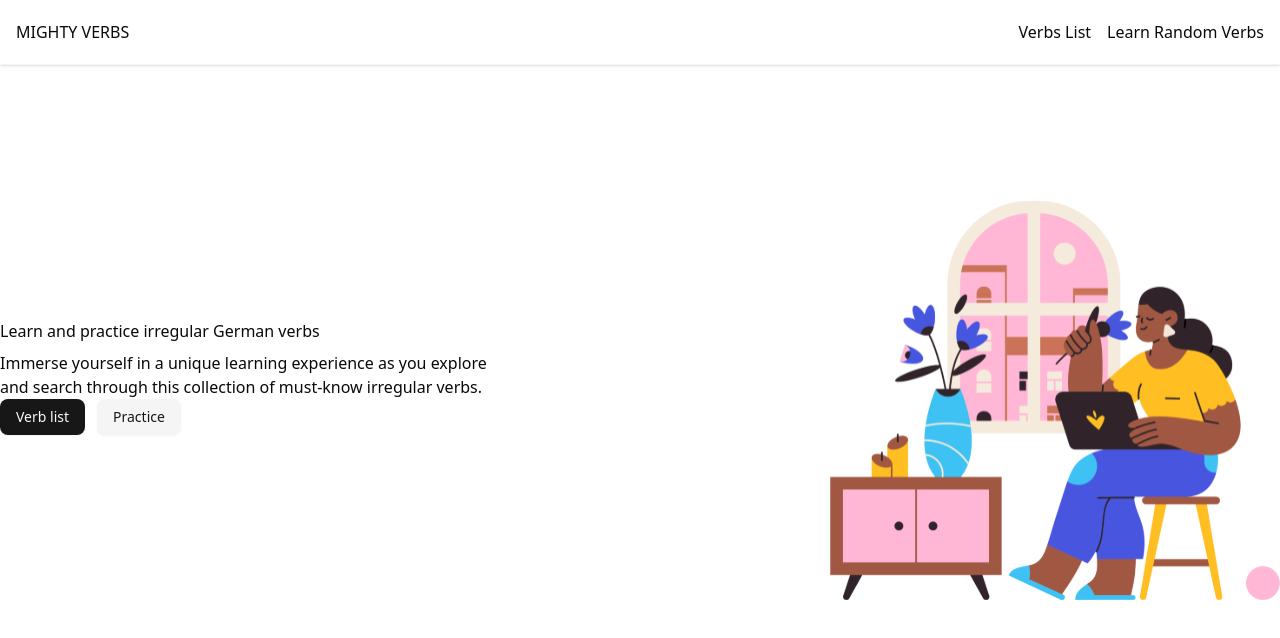
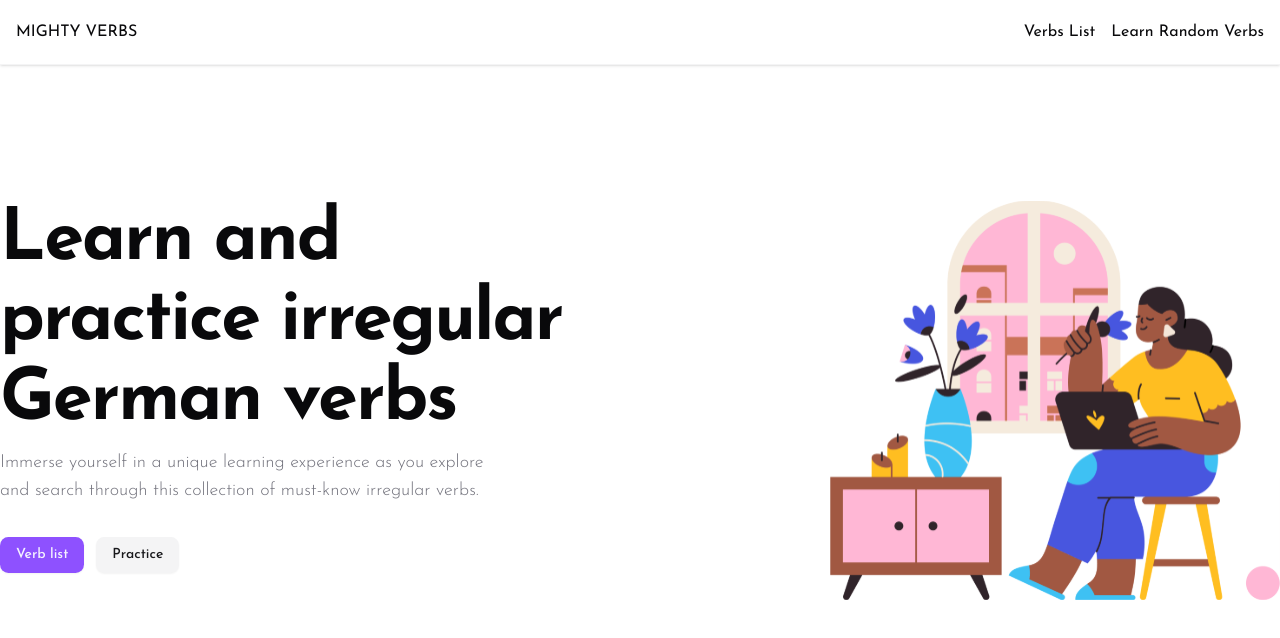
Before and after one commit to palinavasilevich/german-irregular-verbs-app, a React (Vite) app: page / in a window 1280 px wide. Shown: the top 638 px of the page. Built offline with nearby package versions, Linux system fonts and the light colour scheme.

Commit message:
styles: change the main color theme of the application

```diff
--- a/src/app/index.css
+++ b/src/app/index.css
@@ -1,9 +1,13 @@
+@import url("https://fonts.googleapis.com/css2?family=Josefin+Sans:wght@100..700&display=swap");
+
 @import "tailwindcss";
+
 @import "tw-animate-css";
 
 @custom-variant dark (&:is(.dark *));
 
 @theme inline {
+  --font-josefin: "Josefin Sans", sans-serif;
   --radius-sm: calc(var(--radius) - 4px);
   --radius-md: calc(var(--radius) - 2px);
   --radius-lg: var(--radius);
@@ -42,72 +46,72 @@
 }
 
 :root {
-  --radius: 0.625rem;
+  --radius: 0.65rem;
   --background: oklch(1 0 0);
-  --foreground: oklch(0.145 0 0);
+  --foreground: oklch(0.141 0.005 285.823);
   --card: oklch(1 0 0);
-  --card-foreground: oklch(0.145 0 0);
+  --card-foreground: oklch(0.141 0.005 285.823);
   --popover: oklch(1 0 0);
-  --popover-foreground: oklch(0.145 0 0);
-  --primary: oklch(0.205 0 0);
-  --primary-foreground: oklch(0.985 0 0);
-  --secondary: oklch(0.97 0 0);
-  --secondary-foreground: oklch(0.205 0 0);
-  --muted: oklch(0.97 0 0);
-  --muted-foreground: oklch(0.556 0 0);
-  --accent: oklch(0.97 0 0);
-  --accent-foreground: oklch(0.205 0 0);
+  --popover-foreground: oklch(0.141 0.005 285.823);
+  --primary: oklch(0.606 0.25 292.717);
+  --primary-foreground: oklch(0.969 0.016 293.756);
+  --secondary: oklch(0.967 0.001 286.375);
+  --secondary-foreground: oklch(0.21 0.006 285.885);
+  --muted: oklch(0.967 0.001 286.375);
+  --muted-foreground: oklch(0.552 0.016 285.938);
+  --accent: oklch(0.967 0.001 286.375);
+  --accent-foreground: oklch(0.21 0.006 285.885);
   --destructive: oklch(0.577 0.245 27.325);
-  --border: oklch(0.922 0 0);
-  --input: oklch(0.922 0 0);
-  --ring: oklch(0.708 0 0);
+  --border: oklch(0.92 0.004 286.32);
+  --input: oklch(0.92 0.004 286.32);
+  --ring: oklch(0.606 0.25 292.717);
   --chart-1: oklch(0.646 0.222 41.116);
   --chart-2: oklch(0.6 0.118 184.704);
   --chart-3: oklch(0.398 0.07 227.392);
   --chart-4: oklch(0.828 0.189 84.429);
   --chart-5: oklch(0.769 0.188 70.08);
   --sidebar: oklch(0.985 0 0);
-  --sidebar-foreground: oklch(0.145 0 0);
-  --sidebar-primary: oklch(0.205 0 0);
-  --sidebar-primary-foreground: oklch(0.985 0 0);
-  --sidebar-accent: oklch(0.97 0 0);
-  --sidebar-accent-foreground: oklch(0.205 0 0);
-  --sidebar-border: oklch(0.922 0 0);
-  --sidebar-ring: oklch(0.708 0 0);
+  --sidebar-foreground: oklch(0.141 0.005 285.823);
+  --sidebar-primary: oklch(0.606 0.25 292.717);
+  --sidebar-primary-foreground: oklch(0.969 0.016 293.756);
+  --sidebar-accent: oklch(0.967 0.001 286.375);
+  --sidebar-accent-foreground: oklch(0.21 0.006 285.885);
+  --sidebar-border: oklch(0.92 0.004 286.32);
+  --sidebar-ring: oklch(0.606 0.25 292.717);
 }
 
 .dark {
-  --background: oklch(0.145 0 0);
+  --background: oklch(0.141 0.005 285.823);
   --foreground: oklch(0.985 0 0);
-  --card: oklch(0.205 0 0);
+  --card: oklch(0.21 0.006 285.885);
   --card-foreground: oklch(0.985 0 0);
-  --popover: oklch(0.205 0 0);
+  --popover: oklch(0.21 0.006 285.885);
   --popover-foreground: oklch(0.985 0 0);
-  --primary: oklch(0.922 0 0);
-  --primary-foreground: oklch(0.205 0 0);
-  --secondary: oklch(0.269 0 0);
+  --primary: oklch(0.541 0.281 293.009);
+  --primary-foreground: oklch(0.969 0.016 293.756);
+  --secondary: oklch(0.274 0.006 286.033);
   --secondary-foreground: oklch(0.985 0 0);
-  --muted: oklch(0.269 0 0);
-  --muted-foreground: oklch(0.708 0 0);
-  --accent: oklch(0.269 0 0);
+  --muted: oklch(0.274 0.006 286.033);
+  --muted-foreground: oklch(0.705 0.015 286.067);
+  --accent: oklch(0.274 0.006 286.033);
   --accent-foreground: oklch(0.985 0 0);
   --destructive: oklch(0.704 0.191 22.216);
   --border: oklch(1 0 0 / 10%);
   --input: oklch(1 0 0 / 15%);
-  --ring: oklch(0.556 0 0);
+  --ring: oklch(0.541 0.281 293.009);
   --chart-1: oklch(0.488 0.243 264.376);
   --chart-2: oklch(0.696 0.17 162.48);
   --chart-3: oklch(0.769 0.188 70.08);
   --chart-4: oklch(0.627 0.265 303.9);
   --chart-5: oklch(0.645 0.246 16.439);
-  --sidebar: oklch(0.205 0 0);
+  --sidebar: oklch(0.21 0.006 285.885);
   --sidebar-foreground: oklch(0.985 0 0);
-  --sidebar-primary: oklch(0.488 0.243 264.376);
-  --sidebar-primary-foreground: oklch(0.985 0 0);
-  --sidebar-accent: oklch(0.269 0 0);
+  --sidebar-primary: oklch(0.541 0.281 293.009);
+  --sidebar-primary-foreground: oklch(0.969 0.016 293.756);
+  --sidebar-accent: oklch(0.274 0.006 286.033);
   --sidebar-accent-foreground: oklch(0.985 0 0);
   --sidebar-border: oklch(1 0 0 / 10%);
-  --sidebar-ring: oklch(0.556 0 0);
+  --sidebar-ring: oklch(0.541 0.281 293.009);
 }
 
 @layer base {
@@ -115,6 +119,32 @@
     @apply border-border outline-ring/50;
   }
   body {
-    @apply bg-background text-foreground;
+    @apply bg-background text-foreground font-josefin;
   }
 }
+
+.h1 {
+  @apply text-6xl xl:text-[72px] xl:leading-[80px] tracking-[-2px] font-bold;
+}
+
+.h2 {
+  @apply text-4xl font-bold;
+}
+
+.h3 {
+  @apply text-2xl font-bold;
+}
+
+.h4 {
+  @apply text-[22px] font-semibold;
+}
+
+.subtitle {
+  @apply text-muted-foreground text-lg mb-8 font-light;
+}
+
+/* .section-title {
+  @apply text-2xl md:text-4xl font-bold relative w-max flex items-center justify-between gap-x-3
+  before:bg-dots_light before:dark:bg-dots_dark before:bg-no-repeat before:bg-center
+  before:w-[24px] before:h-[24px];
+} */
```
